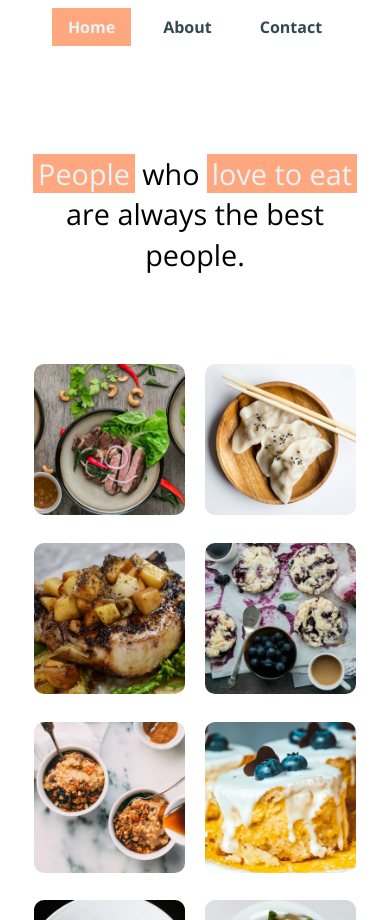
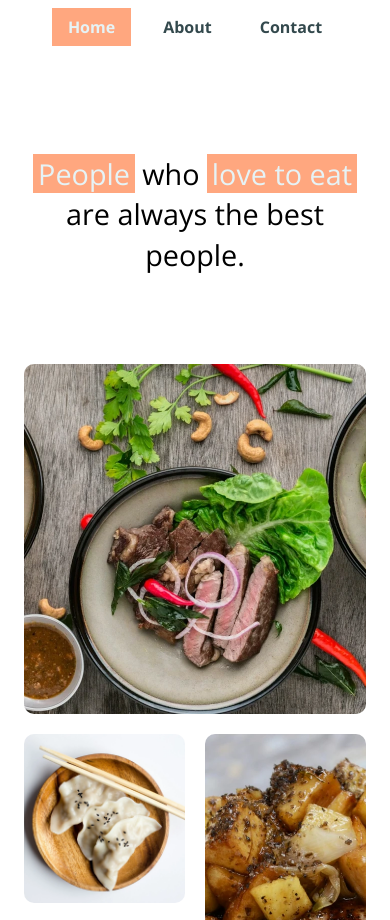
Before and after one commit to JonScottDev/foodie-club, a plain HTML site: page index.html in a window 390 px wide. Shown: the part 110-1030 px from the top of the page. Drawn offline with nearby package versions, Linux system fonts and the light colour scheme; a web font is replaced by a local one.

Commit message:
7/23 - Added CSS Grid to Food Gallery

```diff
--- a/css/style.css
+++ b/css/style.css
@@ -153,22 +153,32 @@ img {
 }
 
 /* Gallery */
-.gallery-flex {
-  display: flex;
-  justify-content: center;
-  flex-wrap: wrap;
+.gallery-grid {
+  display: grid;
+  grid-template-columns: repeat(3, 1fr);
   gap: 20px;
 }
 
 .gallery-item {
-  width: calc(33.333% - 20px);
-
   img {
     border-radius: 10px;
+    width: 100%;
+    height: 100%;
+    object-fit: cover;
 
     &:hover {
       opacity: 0.8;
     }
+  }
+
+  &:nth-of-type(2) {
+    grid-column: span 2;
+  }
+
+  &:nth-of-type(3),
+  &:nth-of-type(7) {
+    grid-column: span 2;
+    grid-row: span 2;
   }
 }
 
@@ -279,8 +289,17 @@ img {
     }
   }
 
-  .gallery-item {
-    width: calc(50% - 20px);
+  .gallery-grid {
+    grid-template-columns: repeat(2, 1fr);
+  }
+
+  .gallery-item:nth-of-type(1) {
+    grid-column: span 2;
+  }
+
+  .gallery-item:nth-of-type(2),
+  .gallery-item:nth-of-type(3) {
+    grid-column: span 1;
   }
 
   .footer .footer-flex {
--- a/index.html
+++ b/index.html
@@ -48,7 +48,7 @@
       </div>
     </main>
     <section class="gallery">
-      <div class="container container-lg gallery-flex">
+      <div class="container container-lg gallery-grid">
         <div class="gallery-item">
           <a
             href="images/image1.webp"
```
